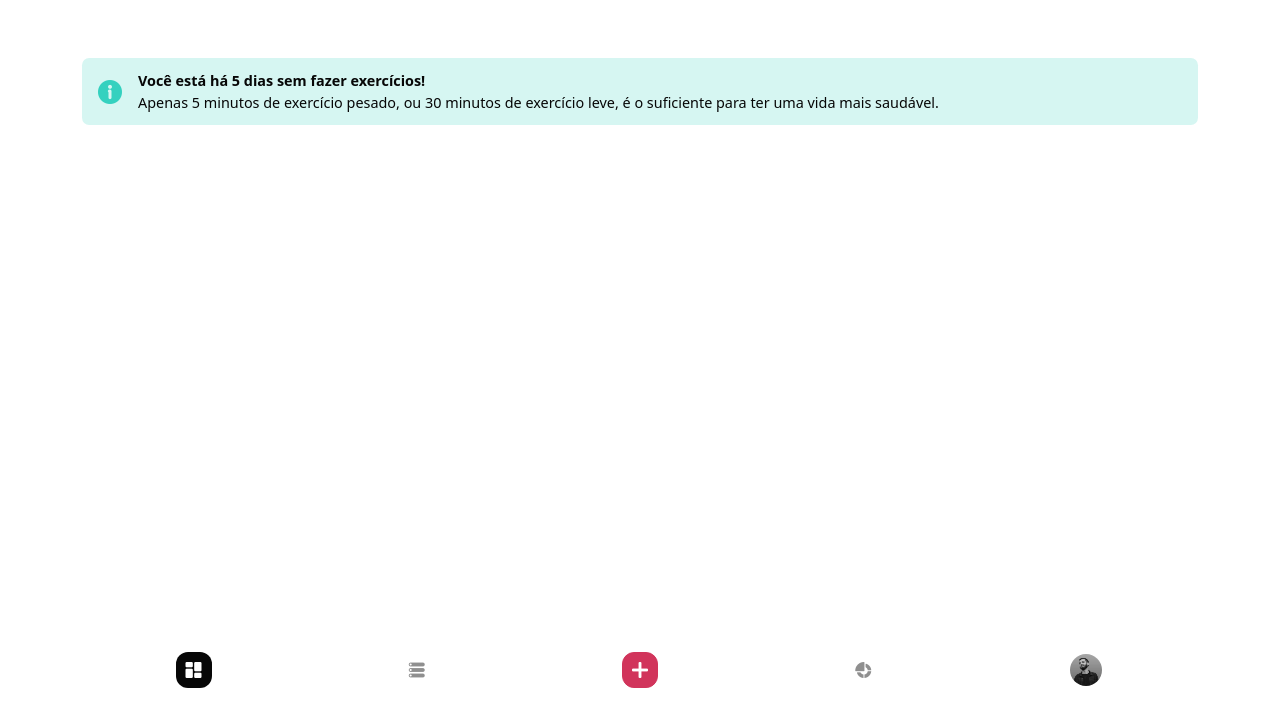
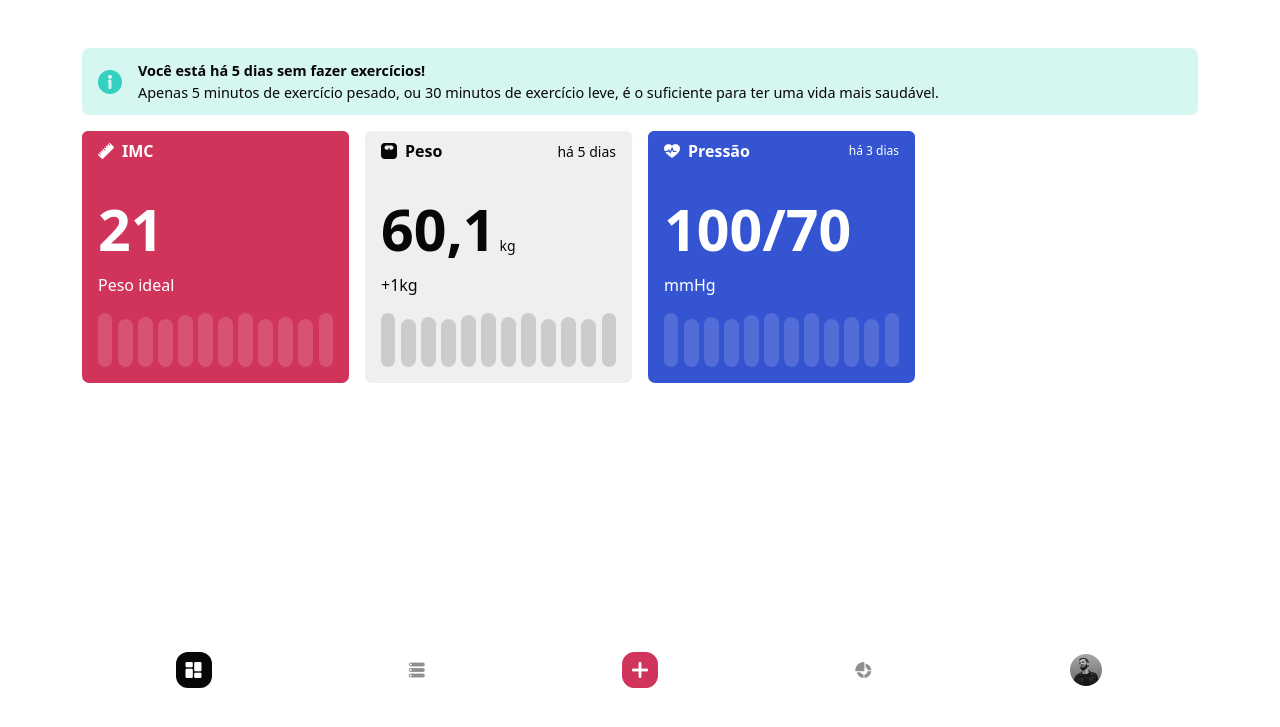
Before and after one commit to arielribeiror/health-track, a website: page dashboard/index.html in a window 1280 px wide. Shown: the part 51-778 px from the top of the page. Drawn offline with nearby package versions, Linux system fonts and the light colour scheme; files that its build step writes are made by us from their sources.

Commit message:
home page implements and scss folder rearranged

```diff
--- a/dashboard/index.html
+++ b/dashboard/index.html
@@ -56,6 +56,124 @@
                   </div>
                 </div>
               </div>
+              <section>
+                <div class="row">
+                  <div class="col">
+                    <div class="card text-white bg-secondary border-0">
+                      <div
+                        class="
+                          card-header
+                          d-flex
+                          align-items-center
+                          border-0
+                          bg-secondary
+                        "
+                      >
+                        <i class="icon icon-big-ruler me-2"></i>
+                        <span class="fw-bold">IMC</span>
+                      </div>
+                      <div class="card-body">
+                        <span class="card-title fs-1 fw-bold"> 21 </span>
+                        <p class="card-text">Peso ideal</p>
+                        <div class="chart light">
+                          <div style="height: 54px"></div>
+                          <div style="height: 48px"></div>
+                          <div style="height: 50px"></div>
+                          <div style="height: 48px"></div>
+                          <div style="height: 52px"></div>
+                          <div style="height: 54px"></div>
+                          <div style="height: 50px"></div>
+                          <div style="height: 54px"></div>
+                          <div style="height: 48px"></div>
+                          <div style="height: 50px"></div>
+                          <div style="height: 48px"></div>
+                          <div style="height: 54px"></div>
+                        </div>
+                      </div>
+                    </div>
+                  </div>
+                  <div class="col">
+                    <div class="card text-dark bg-light border-0">
+                      <div
+                        class="
+                          card-header
+                          d-flex
+                          align-items-center
+                          border-0
+                          bg-light
+                          justify-content-between
+                        "
+                      >
+                        <div class="d-flex align-items-center">
+                          <i class="icon icon-body-weight me-2"></i>
+                          <span class="fw-bold">Peso</span>
+                        </div>
+                        <span class="small">há 5 dias</span>
+                      </div>
+                      <div class="card-body">
+                        <span class="card-title fs-1 fw-bold">60,1</span>
+                        <span class="small">kg</span>
+                        <p class="card-text">+1kg</p>
+                        <div class="chart dark">
+                          <div style="height: 54px"></div>
+                          <div style="height: 48px"></div>
+                          <div style="height: 50px"></div>
+                          <div style="height: 48px"></div>
+                          <div style="height: 52px"></div>
+                          <div style="height: 54px"></div>
+                          <div style="height: 50px"></div>
+                          <div style="height: 54px"></div>
+                          <div style="height: 48px"></div>
+                          <div style="height: 50px"></div>
+                          <div style="height: 48px"></div>
+                          <div style="height: 54px"></div>
+                        </div>
+                      </div>
+                    </div>
+                  </div>
+                  <div class="col">
+                    <div class="card text-white bg-primary border-0">
+                      <div
+                        class="
+                          card-header
+                          d-flex
+                          align-items-center
+                          border-0
+                          bg-primary
+                          justify-content-between
+                        "
+                      >
+                        <div class="d-flex align-items-center">
+                          <i class="icon icon-heart-beats me-2"></i>
+                          <span class="fw-bold">Pressão</span>
+                        </div>
+                        <span class="small" style="font-size: 75%"
+                          >há 3 dias</span
+                        >
+                      </div>
+                      <div class="card-body">
+                        <span class="card-title fs-1 fw-bold"> 100/70 </span>
+                        <p class="card-text">mmHg</p>
+                        <div class="chart light">
+                          <div style="height: 54px"></div>
+                          <div style="height: 48px"></div>
+                          <div style="height: 50px"></div>
+                          <div style="height: 48px"></div>
+                          <div style="height: 52px"></div>
+                          <div style="height: 54px"></div>
+                          <div style="height: 50px"></div>
+                          <div style="height: 54px"></div>
+                          <div style="height: 48px"></div>
+                          <div style="height: 50px"></div>
+                          <div style="height: 48px"></div>
+                          <div style="height: 54px"></div>
+                        </div>
+                      </div>
+                    </div>
+                  </div>
+                  <div class="col"></div>
+                </div>
+              </section>
             </div>
             <div
               class="tab-pane fade"
--- a/src/global.scss
+++ b/src/global.scss
@@ -1,15 +1,19 @@
 /* Variables */
-@import "../src/theme/variables.scss";
+@import "../src/theme/bootstrap/variables.scss";
 
 /* Bootstrap */
 @import "../node_modules/bootstrap/scss/bootstrap.scss";
 
-/* Theme */
-@import "../src/theme/alert.scss";
-@import "../src/theme/buttons.scss";
-@import "../src/theme/carousel.scss";
-@import "../src/theme/images.scss";
-@import "../src/theme/layout.scss";
-@import "../src/theme/modal.scss";
-@import "../src/theme/nav.scss";
-@import "../src/theme/utilities.scss";
+/* Bootstrap Theming */
+@import "../src/theme/bootstrap/alert.scss";
+@import "../src/theme/bootstrap/buttons.scss";
+@import "../src/theme/bootstrap/carousel.scss";
+@import "../src/theme/bootstrap/grid.scss";
+@import "../src/theme/bootstrap/images.scss";
+@import "../src/theme/bootstrap/layout.scss";
+@import "../src/theme/bootstrap/modal.scss";
+@import "../src/theme/bootstrap/nav.scss";
+@import "../src/theme/bootstrap/utilities.scss";
+
+/* Health Track Theme */
+@import "../src/theme/chart.scss";
--- a/src/theme/alert.scss
+++ b/src/theme/bootstrap/alert.scss
@@ -1,9 +1,6 @@
 .alert {
   padding: 0.75rem 1rem;
   border: 0;
-}
-
-.alert.alert-info {
   font-size: 90%;
 }
 
--- /dev/null
+++ b/src/theme/bootstrap/grid.scss
@@ -0,0 +1,4 @@
+.row {
+  --bs-gutter-x: 1rem;
+  --bs-gutter-y: 1rem;
+}
--- a/src/theme/layout.scss
+++ b/src/theme/bootstrap/layout.scss
@@ -1,5 +1,5 @@
 .container.d-grid {
-  grid-template-rows: [header] 97px [main] auto [footer] 97px;
+  grid-template-rows: [header] 87px [main] auto [footer] 97px;
   height: 100vh;
   grid-row-gap: 0.75rem;
 }
@@ -16,6 +16,9 @@ header {
 
 main {
   grid-row: main;
+  max-height: calc(100vh - 200px);
+  overflow-y: auto;
+  overflow-x: hidden;
 }
 
 footer {
--- a/src/theme/utilities.scss
+++ b/src/theme/bootstrap/utilities.scss
@@ -5,3 +5,7 @@ $border-radius-lg: 0.75rem;
 .text-gray {
   color: $gray !important;
 }
+
+.fs-1 {
+  font-size: calc(2.375rem + 1.5vw) !important;
+}
--- /dev/null
+++ b/src/theme/chart.scss
@@ -0,0 +1,19 @@
+.chart {
+  display: flex;
+  align-items: flex-end;
+  justify-content: space-between;
+  div {
+    width: 100%;
+    border-radius: 1rem;
+    margin-inline-end: 0.35rem;
+  }
+  div:last-of-type {
+    margin-inline-end: 0;
+  }
+}
+.chart.light div {
+  background-color: rgba($color: $white, $alpha: 0.15);
+}
+.chart.dark div {
+  background-color: rgba($color: $dark, $alpha: 0.15);
+}
```
Also changed, not shown: src/theme/bootstrap/buttons.scss (renamed from src/theme/buttons.scss), src/theme/bootstrap/carousel.scss (renamed from src/theme/carousel.scss), src/theme/bootstrap/images.scss (renamed from src/theme/images.scss), src/theme/bootstrap/modal.scss (renamed from src/theme/modal.scss), src/theme/bootstrap/nav.scss (renamed from src/theme/nav.scss), src/theme/bootstrap/variables.scss (renamed from src/theme/variables.scss).
